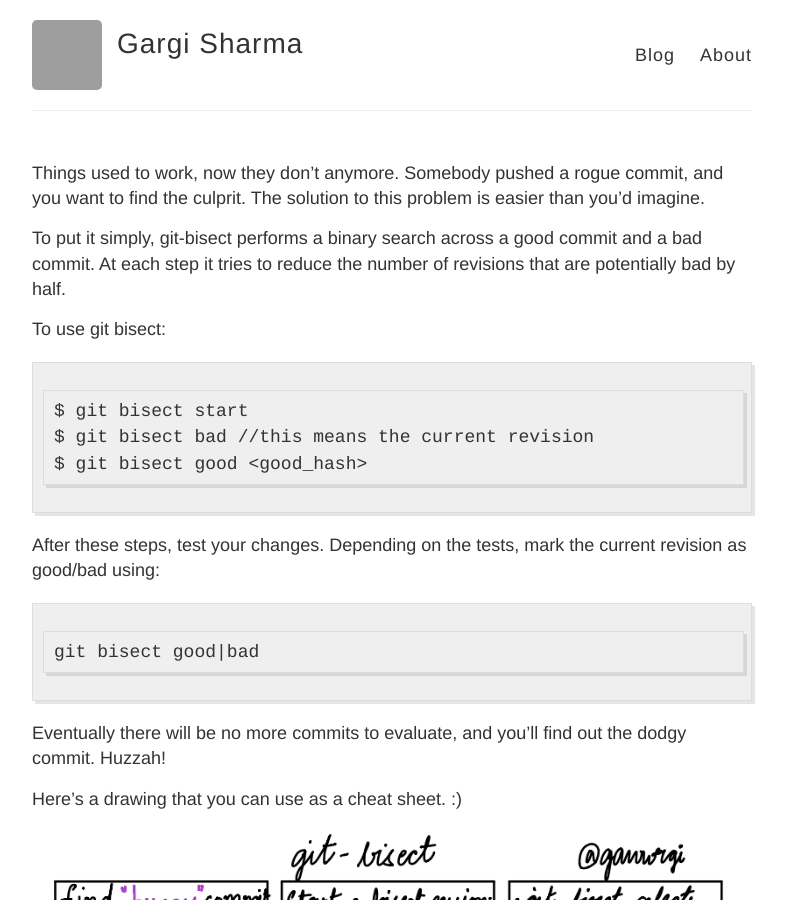
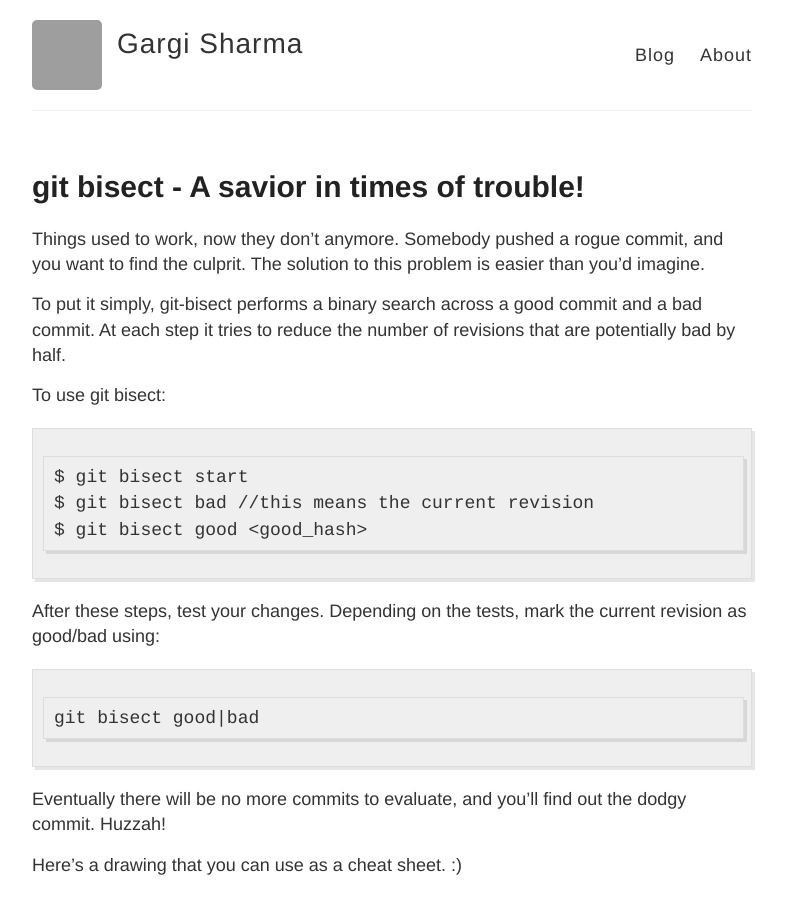
Before and after one commit to gs0510/gs0510.github.io, a Jekyll site: the page built from _posts/2019-2-12-GitBisect.md, in a window 1280 px wide and 900 px high. Shown: the whole window, without its empty margins (248-1034 px from the left). Built offline with Jekyll 4.4.1, drawn with Linux system fonts in a browser that asks for light colours; our own code applies the rules of GitHub Pages for plain Markdown files; grey boxes are pictures that could not be loaded.

Commit message:
fix : error

```diff
--- a/_posts/2019-2-12-GitBisect.md
+++ b/_posts/2019-2-12-GitBisect.md
@@ -1,6 +1,6 @@
 ---
 layout: post
-title: git-bisect: A savior in times of trouble!
+title: git bisect - A savior in times of trouble!
 ---
 
 Things used to work, now they don't anymore. Somebody pushed a rogue commit, and you want to find the culprit. The solution to this problem is easier than you'd imagine.
```
